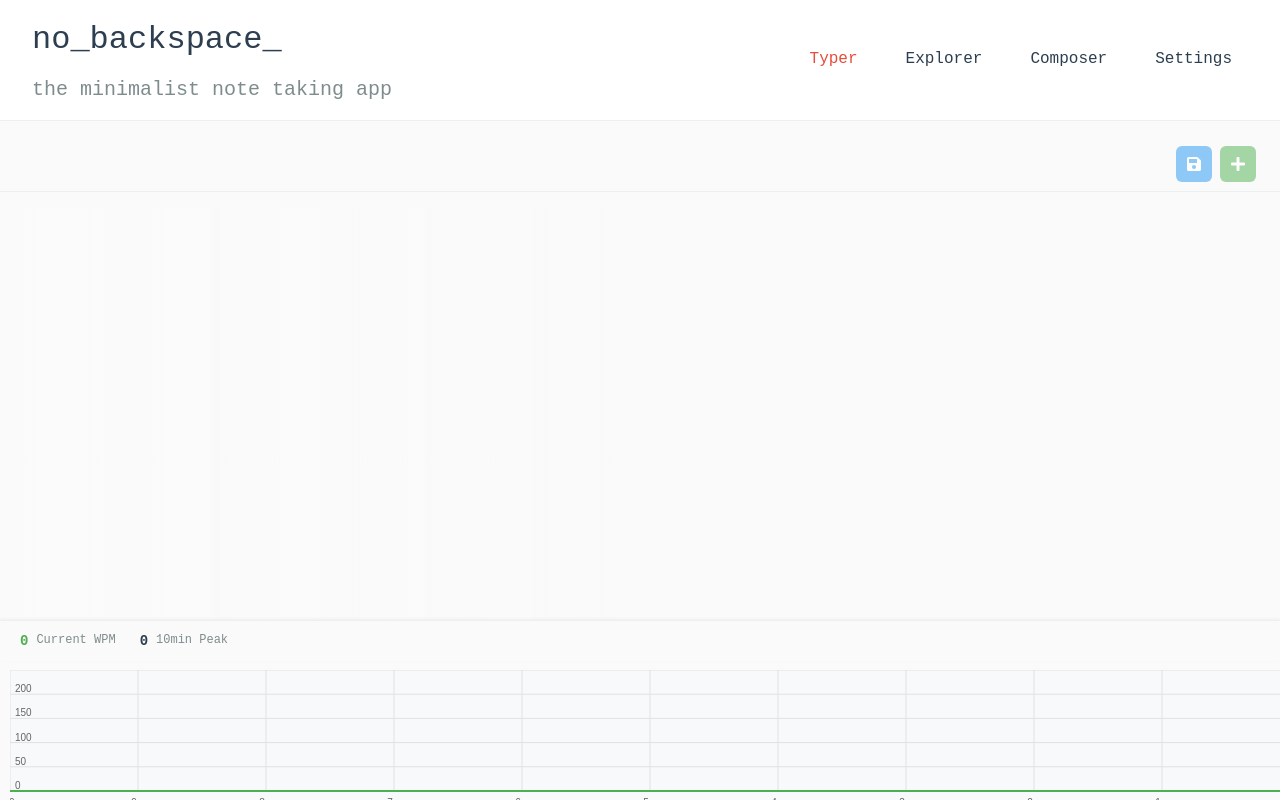
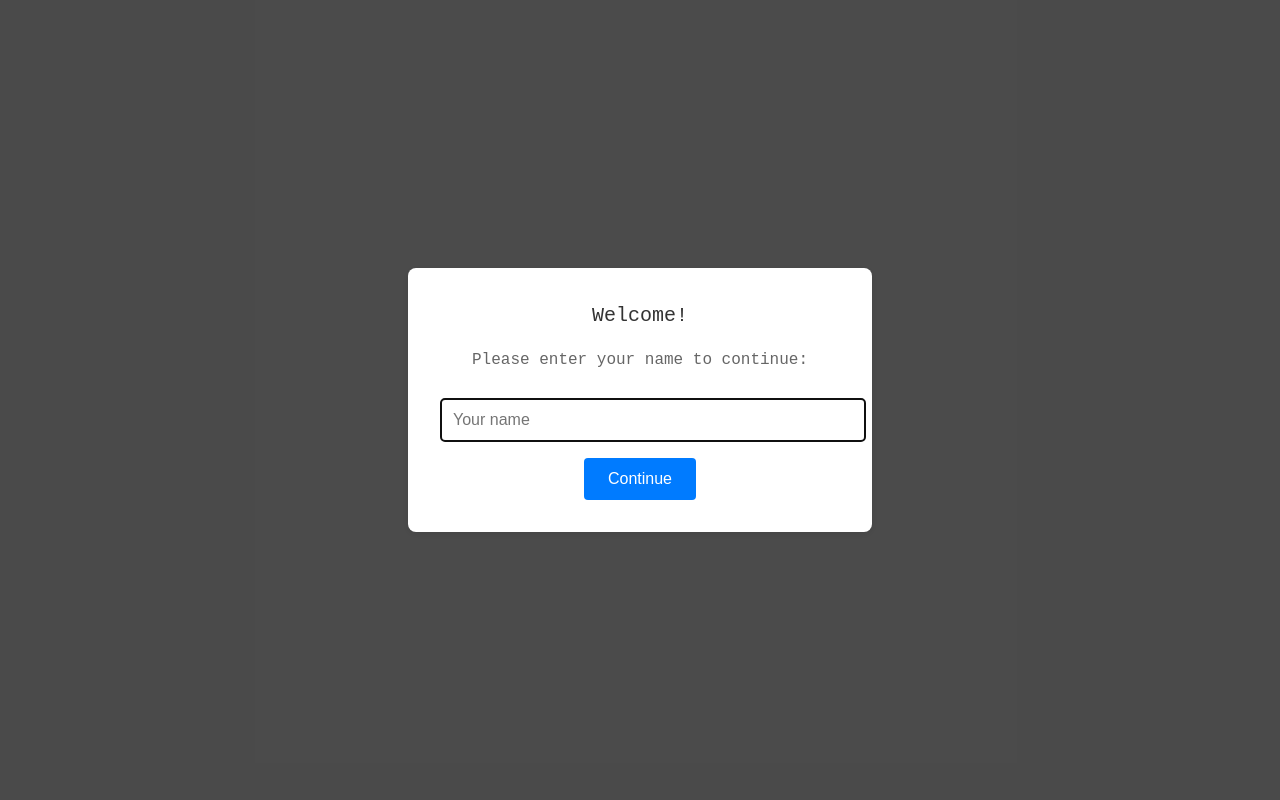
Before and after one commit to emergentvibe/no-backspace-app, a React (Create React App) app: page / in a window 1280 px wide. Built offline with nearby package versions, Linux system fonts and the light colour scheme.

Commit message:
adding author name an dyincubator changes

```diff
--- a/src/App.js
+++ b/src/App.js
@@ -1,14 +1,21 @@
 // App.js
 
-import React from 'react';
+import React, { useState } from 'react';
 import { BrowserRouter as Router, Routes, Route, NavLink } from 'react-router-dom';
 import TypingPage from './components/TypingPage';
 import ExplorerPage from './components/ExplorerPage';
 import ComposerPage from './components/ComposerPage';
 import SettingsPage from './components/SettingsPage';
+import NamePrompt from './components/NamePrompt';
 import './globalStyles.css'; // Import the global CSS file
 
 function App() {
+    const [userName, setUserName] = useState(null);
+
+    if (!userName) {
+        return <NamePrompt onSubmit={setUserName} />;
+    }
+
     return (
         <Router>
             <div style={{
@@ -35,8 +42,8 @@ function App() {
                         padding: '0 var(--spacing-xl)'
                     }}>
                         <div>
-                            <h1>no_backspace_</h1>
-                            <h2>the minimalist note taking app</h2>
+                            <h1>no_backspace_ @yincubator/{userName}</h1>
+                            <h2>cooperative sensemaking made easy</h2>
                         </div>
                         <NavBar />
                     </div>
@@ -46,8 +53,8 @@ function App() {
                     flex: 1
                 }}>
                     <Routes>
-                        <Route path="/" exact element={<TypingPage />} />
-                        <Route path="/explorer" element={<ExplorerPage />} />
+                        <Route path="/" element={<TypingPage userName={userName} />} />
+                        <Route path="/explorer" element={<ExplorerPage userName={userName} />} />
                         <Route path="/composer" element={<ComposerPage />} />
                         <Route path="/settings" element={<SettingsPage />} />
                     </Routes>
--- /dev/null
+++ b/src/components/NamePrompt.css
@@ -0,0 +1,56 @@
+.name-prompt-overlay {
+    position: fixed;
+    top: 0;
+    left: 0;
+    right: 0;
+    bottom: 0;
+    background-color: rgba(0, 0, 0, 0.7);
+    display: flex;
+    justify-content: center;
+    align-items: center;
+    z-index: 1000;
+}
+
+.name-prompt-modal {
+    background: white;
+    padding: 2rem;
+    border-radius: 8px;
+    box-shadow: 0 2px 10px rgba(0, 0, 0, 0.1);
+    width: 90%;
+    max-width: 400px;
+    text-align: center;
+}
+
+.name-prompt-modal h2 {
+    margin: 0 0 1rem;
+    color: #333;
+}
+
+.name-prompt-modal p {
+    margin-bottom: 1.5rem;
+    color: #666;
+}
+
+.name-prompt-modal input {
+    width: 100%;
+    padding: 0.75rem;
+    margin-bottom: 1rem;
+    border: 1px solid #ddd;
+    border-radius: 4px;
+    font-size: 1rem;
+}
+
+.name-prompt-modal button {
+    background-color: #007bff;
+    color: white;
+    border: none;
+    padding: 0.75rem 1.5rem;
+    border-radius: 4px;
+    font-size: 1rem;
+    cursor: pointer;
+    transition: background-color 0.2s;
+}
+
+.name-prompt-modal button:hover {
+    background-color: #0056b3;
+}
--- /dev/null
+++ b/src/components/NamePrompt.js
@@ -0,0 +1,34 @@
+import React, { useState } from 'react';
+import './NamePrompt.css';
+
+const NamePrompt = ({ onSubmit }) => {
+    const [name, setName] = useState('');
+
+    const handleSubmit = (e) => {
+        e.preventDefault();
+        onSubmit(name || 'Anonymous');
+    };
+
+    return (
+        <div className="name-prompt-overlay">
+            <div className="name-prompt-modal">
+                <h2>Welcome!</h2>
+                <p>Please enter your name to continue:</p>
+                <form onSubmit={handleSubmit}>
+                    <input
+                        type="text"
+                        value={name}
+                        onChange={(e) => setName(e.target.value)}
+                        placeholder="Your name"
+                        autoFocus
+                    />
+                    <button type="submit">
+                        Continue
+                    </button>
+                </form>
+            </div>
+        </div>
+    );
+};
+
+export default NamePrompt;
--- a/src/components/TypingPage.js
+++ b/src/components/TypingPage.js
@@ -1,5 +1,5 @@
 import React, { useState, useEffect, useRef } from 'react';
-import { createSession, checkSessionStatus, updateSession } from '../services/sessionService';
+import { createSession, checkSessionStatus, updateSession, closeSession } from '../services/sessionService';
 import { useNavigate } from 'react-router-dom';
 import './TypingPage.css';
 import '../globalStyles.css';
@@ -57,7 +57,7 @@ class SpeedTracker {
     }
 }
 
-function TypingPage() {
+const TypingPage = ({ userName }) => {
     // Add currentSessionId to track active session
     const [input, setInput] = useState(() => localStorage.getItem('currentText') || '');
     const [currentSessionId, setCurrentSessionId] = useState(() => localStorage.getItem('currentSessionId') || null);
@@ -362,11 +362,11 @@ function TypingPage() {
 
             if (currentSessionId) {
                 // Update existing session
-                result = await updateSession(currentSessionId, text, shouldClose);
+                result = await updateSession(currentSessionId, text, shouldClose, userName);
                 console.log('📝 Updating session:', currentSessionId);
             } else {
                 // Create new session
-                result = await createSession(text, shouldClose);
+                result = await createSession(text, shouldClose, userName);
                 console.log('✨ Creating new session');
                 if (!shouldClose) {
                     // Store session ID for future updates
@@ -419,25 +419,25 @@ function TypingPage() {
                 if (status.isClosed) {
                     // Session is closed, create new one
                     console.log('⚠️ Session closed, creating new one');
-                    const result = await createSession(text, shouldClose);
+                    const result = await createSession(text, shouldClose, userName);
                     setCurrentSessionId(result.session._id);
                     localStorage.setItem('currentSessionId', result.session._id);
                     return result;
                 } else {
                     // Session is open, update it
-                    return await updateSession(currentSessionId, text, shouldClose);
+                    return await updateSession(currentSessionId, text, shouldClose, userName);
                 }
             } catch (error) {
                 // If any error occurs, create new session
                 console.log('⚠️ Error checking session, creating new one');
-                const result = await createSession(text, shouldClose);
+                const result = await createSession(text, shouldClose, userName);
                 setCurrentSessionId(result.session._id);
                 localStorage.setItem('currentSessionId', result.session._id);
                 return result;
             }
         } else {
             // No current session, create new one
-            const result = await createSession(text, shouldClose);
+            const result = await createSession(text, shouldClose, userName);
             if (!shouldClose) {
                 setCurrentSessionId(result.session._id);
                 localStorage.setItem('currentSessionId', result.session._id);
@@ -452,28 +452,48 @@ function TypingPage() {
 
         try {
             isSaving.current = true;
-            setSavingStatus('Saving...');
+            setSavingStatus('Processing note...');
+
+            console.log('Saving with userName:', userName);
 
             let result;
             if (currentSessionId) {
-                // Try to update existing session
-                console.log('📝 Attempting to update session:', currentSessionId);
-                result = await updateSession(currentSessionId, textToSave, false);
+                // Close and process the current session
+                console.log('🔒 Processing current session:', currentSessionId);
+                result = await closeSession(currentSessionId);
             } else {
-                // Create new session
-                console.log('✨ Creating new session');
-                result = await createSession(textToSave, false);
+                // Create a new closed session for processing
+                console.log('✨ Creating new processed session');
+                const response = await createSession(textToSave, true, userName);
+                result = response.session;
             }
 
-            // Always update session ID from result
-            if (result?.session?._id) {
-                console.log('📌 Setting session ID:', result.session._id);
-                setCurrentSessionId(result.session._id);
-                localStorage.setItem('currentSessionId', result.session._id);
+            // Clear current session state
+            setCurrentSessionId(null);
+            localStorage.removeItem('currentSessionId');
+
+            // Clear input
+            setInput('');
+            currentTextRef.current = '';
+            localStorage.removeItem('currentText');
+
+            // Poll for processing status
+            if (result?._id) {
+                const pollInterval = setInterval(async () => {
+                    const { status } = await checkSessionStatus(result._id);
+                    if (status.hasTitle && status.hasSummary) {
+                        setSavingStatus('Generated title and summary...');
+                    }
+                    if (status.hasAtomicIdeas) {
+                        setSavingStatus('Extracted ideas...');
+                    }
+                    if (!status.isProcessing) {
+                        clearInterval(pollInterval);
+                        setSavingStatus('Note saved!');
+                        setTimeout(() => setSavingStatus(''), 2000);
+                    }
+                }, 1000);
             }
-
-            setSavingStatus('Saved!');
-            setTimeout(() => setSavingStatus(''), 2000);
         } catch (error) {
             console.error('Error:', error);
             setSavingStatus('Error saving');
@@ -496,15 +516,17 @@ function TypingPage() {
             isSaving.current = true;
             setSavingStatus('Saving and closing session...');
 
+            console.log('Creating closed session with userName:', userName);
+
             let result;
             if (currentSessionId) {
                 // Close existing session
                 console.log('🔒 Closing session:', currentSessionId);
-                result = await updateSession(currentSessionId, textToSave, true);
+                result = await updateSession(currentSessionId, textToSave, true, userName);
             } else {
                 // Create new closed session
                 console.log('✨ Creating closed session');
-                result = await createSession(textToSave, true);
+                result = await createSession(textToSave, true, userName);
             }
 
             // Wait for processing
@@ -594,6 +616,10 @@ function TypingPage() {
             }
         };
     }, []);
+
+    useEffect(() => {
+        console.log('TypingPage mounted with userName:', userName);
+    }, [userName]);
 
     return (
         <div className="typing-page">
```
Also changed, not shown: src/components/ExplorerPage.js (+30 -62 lines), src/components/WritingPage.js (added, +19 -0 lines), src/services/sessionService.js (+8 -20 lines).
